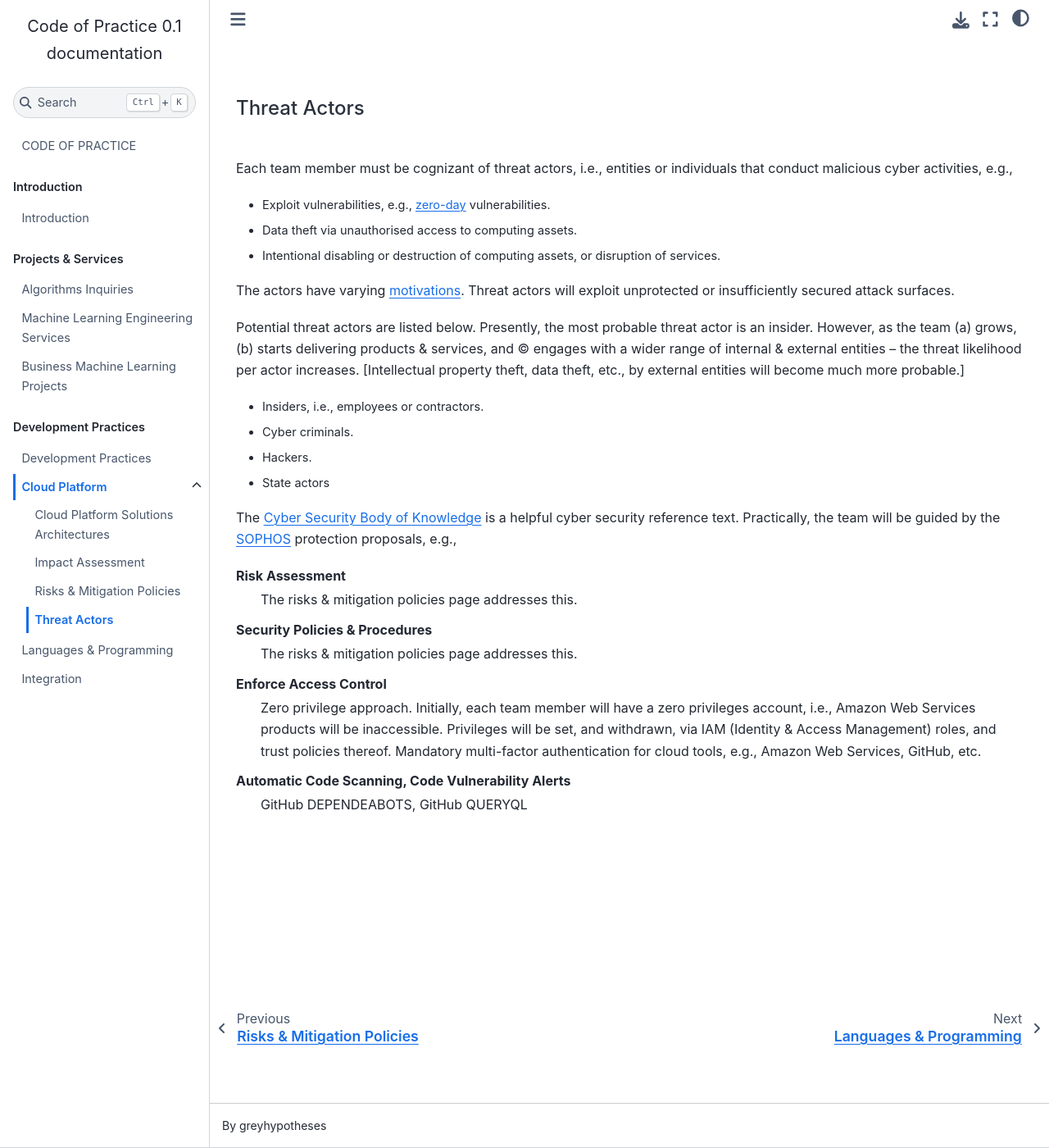
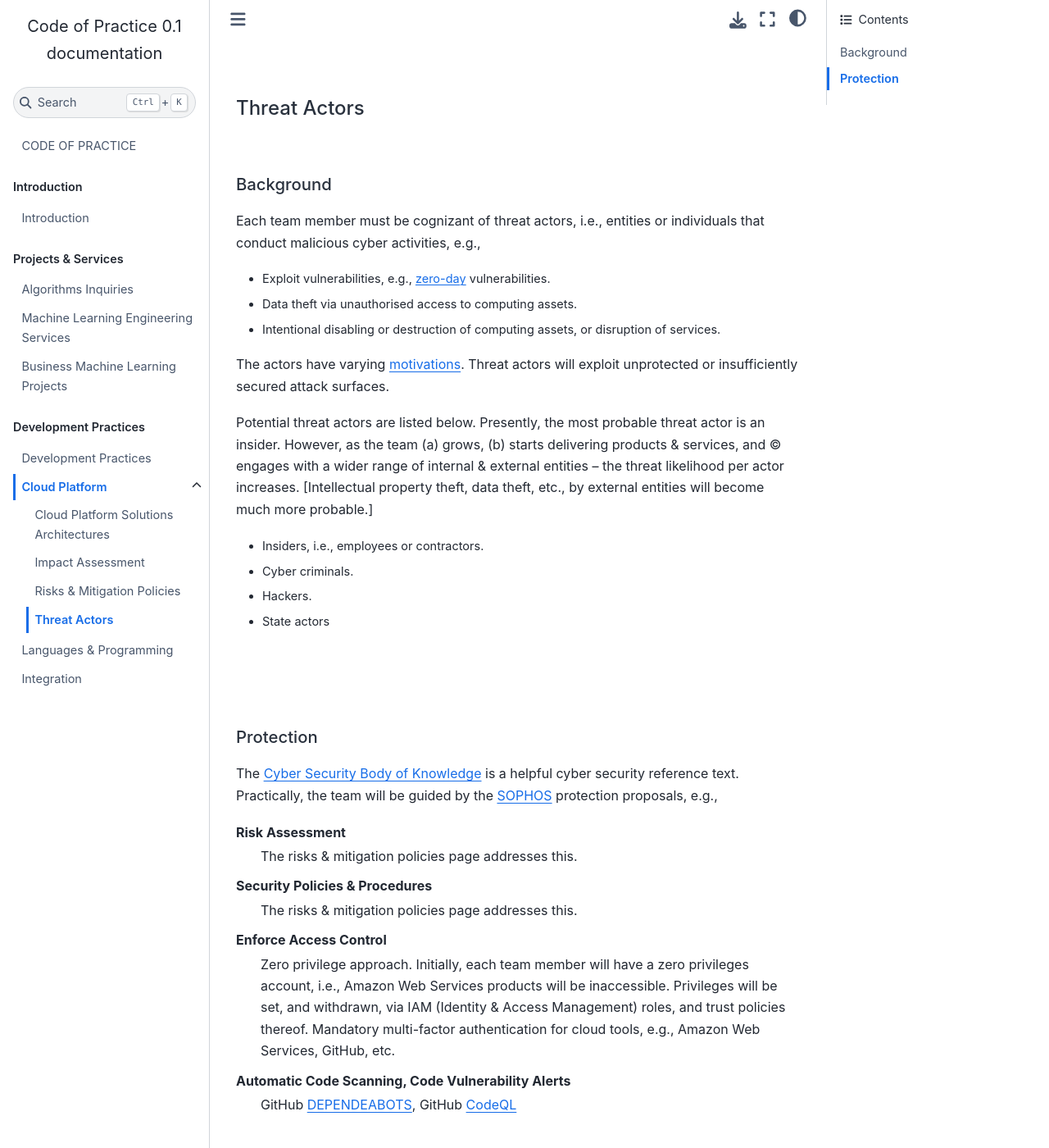
Before and after one commit to thereferences/practice, a Sphinx documentation site: the page built from docs/source/development/cloud/threats.md, in a window 1280 px wide and 1400 px high. Shown: the whole window at 82% size. Built offline with Sphinx 7.4.7 and the Sphinx Book theme 1.1.4, drawn with Linux system fonts in a browser that asks for light colours.

Commit message:
Update docs/source/development/cloud/threats.md

```diff
--- a/docs/source/development/cloud/threats.md
+++ b/docs/source/development/cloud/threats.md
@@ -4,6 +4,8 @@ Threat Actors
 =============
 
 <br>
+
+## Background
 
 Each team member must be cognizant of threat actors, i.e., entities or individuals that conduct malicious cyber activities, e.g.,
 
@@ -20,13 +22,24 @@ Potential threat actors are listed below. Presently, the most probable threat ac
 * Hackers.
 * State actors
 
+
+<br>
+<br>
+<br>
+
+
+## Protection
+
 The [Cyber Security Body of Knowledge](https://www.cybok.org/knowledgebase1_1/) is a helpful cyber security reference text.  Practically, the team will be guided by the <a href="https://www.sophos.com/en-us/cybersecurity-explained/threat-actors#:~:text=Protection%20Methods%20and-,Strategies,-Maintaining%20strict%20cyber">SOPHOS</a> protection proposals, e.g.,
 
 <dl>
-    <dt>Risk Assessment</dt><dd>The risks & mitigation policies page addresses this.</dd>
-    <dt>Security Policies & Procedures</dt><dd>The risks & mitigation policies page addresses this.</dd>
-    <dt>Enforce Access Control</dt><dd>Zero privilege approach. Initially, each team member will have a zero privileges account, i.e., Amazon Web Services products will be inaccessible. Privileges will be set, and withdrawn, via IAM (Identity & Access Management) roles, and trust policies thereof. Mandatory multi-factor authentication for cloud tools, e.g., Amazon Web Services, GitHub, etc.</dd>
-    <dt>Automatic Code Scanning, Code Vulnerability Alerts</dt><dd>GitHub DEPENDEABOTS, GitHub QUERYQL</dd>
+    <dt>Risk Assessment</dt><dd>The risks & mitigation policies page addresses this.<br></dd>
+    <dt>Security Policies & Procedures</dt><dd>The risks & mitigation policies page addresses this.<br></dd>
+    <dt>Enforce Access Control</dt><dd>Zero privilege approach. Initially, each team member will have a zero privileges account, i.e., Amazon Web Services products will be inaccessible. Privileges will be set, and withdrawn, via IAM (Identity & Access Management) roles, and trust policies thereof. Mandatory multi-factor authentication for cloud tools, e.g., Amazon Web Services, GitHub, etc.<br></dd>
+    <dt>Automatic Code Scanning, Code Vulnerability Alerts</dt>
+<dd>GitHub <a href="https://docs.github.com/en/code-security/dependabot" target="_blank">DEPENDEABOTS</a>, GitHub <a href="https://docs.
+github.com/en/code-security/code-scanning/introduction-to-code-scanning/about-code-scanning-with-codeql" target="_blank"
+>CodeQL</a><br></dd>
 </dl>
 
 <br>
```
